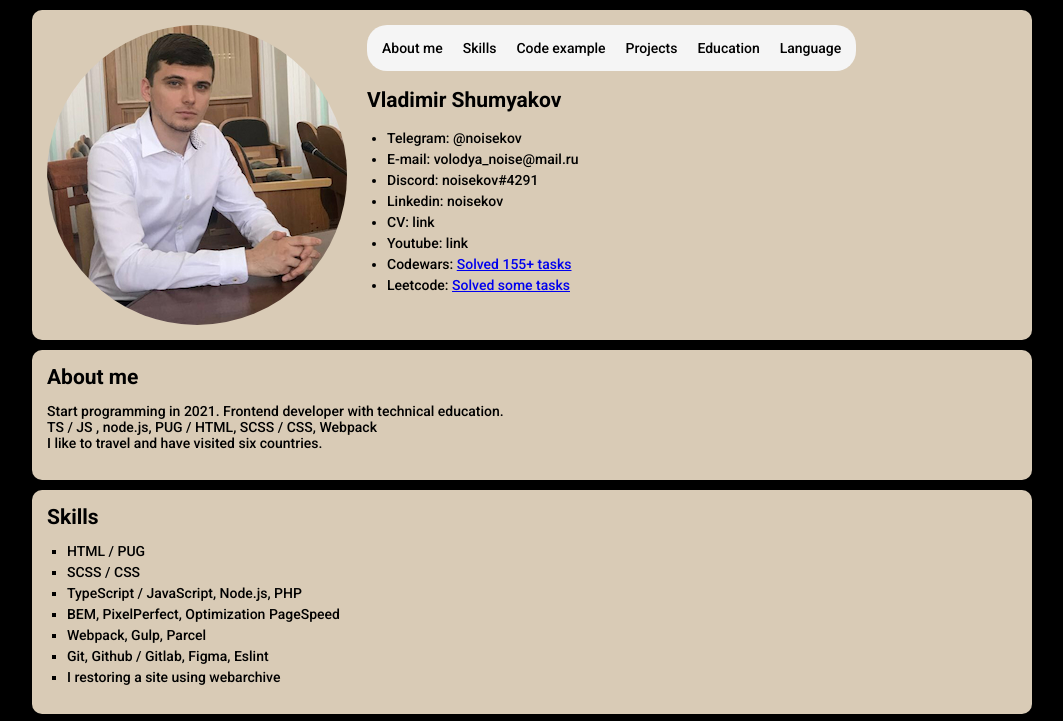
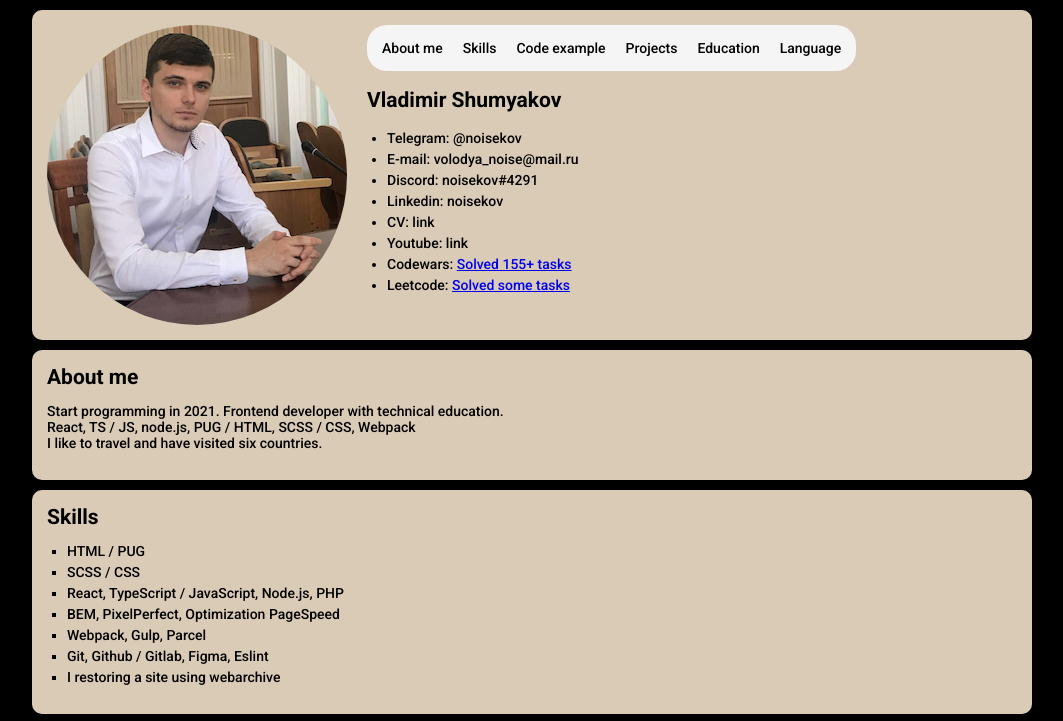
Before and after one commit to noisekov/rsschool-cv, a plain HTML site: page index.html in a window 1280 px wide. Shown: the top 721 px of the page, without its empty margins (108-1171 px from the left). Drawn offline with Linux system fonts and the light colour scheme.

Commit message:
Update index.html

```diff
--- a/index.html
+++ b/index.html
@@ -64,7 +64,7 @@
                   Youtube: <a class="contacts__link" href="https://www.youtube.com/channel/UCmeTkiKqGJ0_Yk9DzXyi-cw">link</a>
                 </li>
                 <li class="contacts__item">
-                  Codewars: <a href="https://www.codewars.com/users/rsschool_5182f781070635bd">Solved 155+ tasks</a>
+                  Codewars: <a href="https://www.codewars.com/users/noisekov">Solved 155+ tasks</a>
                 </li>
                 <li class="contacts__item">
                   Leetcode: <a href="https://leetcode.com/noisekov/">Solved some tasks</a>
@@ -81,7 +81,7 @@
           <h2>About me</h2>
           <p>
             Start programming in 2021. Frontend developer with technical education.<br>
-            TS / JS , node.js, PUG / HTML, SCSS / CSS, Webpack<br>
+            React, TS / JS, node.js, PUG / HTML, SCSS / CSS, Webpack<br>
             I like to travel and have visited six countries.<br>
           </p>
         </section>
@@ -92,7 +92,7 @@
           <ul class="skills__items">
             <li class="skills__item">HTML / PUG</li>
             <li class="skills__item">SCSS / CSS</li>
-            <li class="skills__item">TypeScript / JavaScript, Node.js, PHP</li>
+            <li class="skills__item">React, TypeScript / JavaScript, Node.js, PHP</li>
             <li class="skills__item">BEM, PixelPerfect, Optimization PageSpeed</li>
             <li class="skills__item">Webpack, Gulp, Parcel</li>
             <li class="skills__item">Git, Github / Gitlab, Figma, Eslint</li>
```
